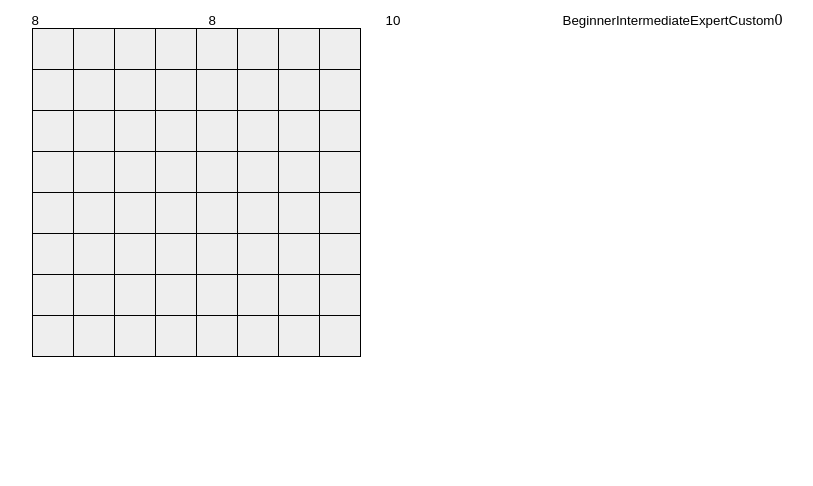
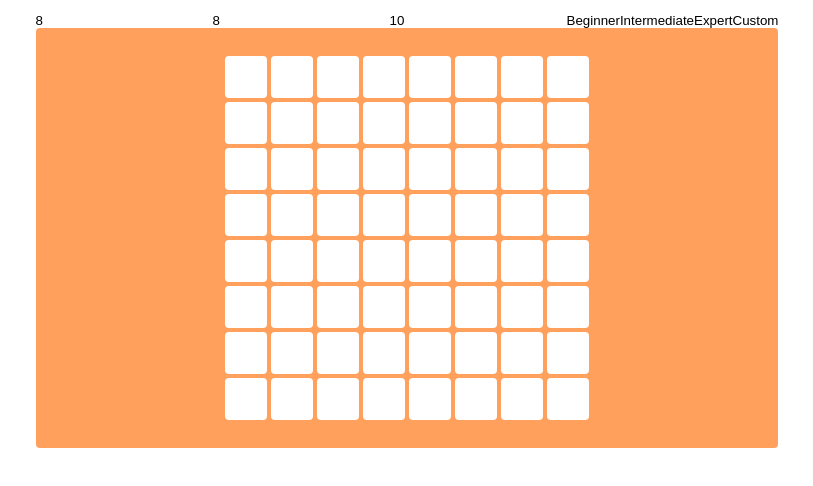
Before and after one commit to yyuli/minesweeper, a React (Create React App) app: page / in a window 1280 px wide. Shown: the top 486 px of the page, without its empty margins (233-1046 px from the left). Built offline with nearby package versions, Linux system fonts and the light colour scheme.

Commit message:
Fix: Board Style 분리

```diff
--- a/src/components/Board/Board.jsx
+++ b/src/components/Board/Board.jsx
@@ -1,4 +1,4 @@
-import React, { useEffect, useState } from "react";
+import React, { useEffect } from "react";
 import { CELL } from "../../constant/constant";
 import { useSelector, useDispatch } from "react-redux";
 import { createMine } from "../../utils/createMine";
@@ -6,31 +6,19 @@ import { plantMine } from "../../utils/plantMine";
 import {
   startGame,
   updateBoard,
-  openCell,
   clickedMine,
   updateCell,
   incrementTimer,
   openCellAsync,
   setStatus,
 } from "../../store/boardSlice";
-import styled from "styled-components";
-const Td = styled.td`
-  width: 40px;
-  height: 40px;
-  border: 1px solid black;
-  /* color: #fff; */
-  background-color: ${({ cellData }) => {
-    switch (cellData) {
-      case 0:
-        return "#fff";
-      case -1:
-      case -7:
-        return "#eee";
-      default:
-        return "#fff";
-    }
-  }};
-`;
+import {
+  BoardWrap,
+  BoardTable,
+  BoardTd,
+  BoardText,
+  BoardResultP,
+} from "./BoardStyle";
 
 export default function Board() {
   const dispatch = useDispatch();
@@ -40,7 +28,6 @@ export default function Board() {
   const boardData = useSelector((state) => state.board.boardData);
   const stopGame = useSelector((state) => state.board.stop);
   const result = useSelector((state) => state.board.result);
-  const time = useSelector((state) => state.board.timer);
   const status = useSelector((state) => state.board.status);
 
   const getText = (code) => {
@@ -48,7 +35,7 @@ export default function Board() {
       case CELL.NORMAL:
         return "";
       case CELL.MINE:
-        return "X";
+        return "";
       case CELL.CLICKED_MINE:
         return "💣";
       case CELL.FLAG_MINE:
@@ -91,7 +78,6 @@ export default function Board() {
       case CELL.QUESTION_MINE:
         break;
       case CELL.NORMAL:
-        // dispatch(openCell({ rowIndex, colIndex }));
         dispatch(openCellAsync({ rowIndex, colIndex }));
         break;
       case CELL.MINE:
@@ -124,27 +110,28 @@ export default function Board() {
   };
   return (
     <>
-      {time}
-      {result}
-      <table>
+      <BoardWrap>
+        <BoardTable>
           <tbody>
             {boardData.length > 0 &&
               boardData.map((row, rowIndex) => (
                 <tr key={rowIndex}>
                   {row.map((col, colIndex) => (
-                  <Td
+                    <BoardTd
                       key={colIndex}
                       cellData={col}
                       onClick={() => onLeftClick(rowIndex, colIndex)}
                       onContextMenu={(e) => onRightClick(e, rowIndex, colIndex)}
                     >
-                    {getText(col)}
-                  </Td>
+                      <BoardText>{getText(col)}</BoardText>
+                    </BoardTd>
                   ))}
                 </tr>
               ))}
           </tbody>
-      </table>
+        </BoardTable>
+      </BoardWrap>
+      <BoardResultP>{result}</BoardResultP>
     </>
   );
 }
--- /dev/null
+++ b/src/components/Board/BoardStyle.jsx
@@ -0,0 +1,51 @@
+import styled from "styled-components";
+import { CELL } from "../../constant/constant";
+
+const BoardWrap = styled.div`
+  background-color: #ffa05d;
+  border-radius: 4px;
+  display: flex;
+  justify-content: center;
+  padding: 24px;
+  box-sizing: border-box;
+`;
+const BoardTable = styled.table`
+  border-collapse: separate;
+  border-spacing: 4px;
+`;
+const BoardTd = styled.td`
+  position: relative;
+  width: 42px;
+  height: 42px;
+  border-radius: 4px;
+  background-color: ${({ cellData }) => {
+    switch (cellData) {
+      case CELL.OPENED:
+        return "#fff3ac";
+      case CELL.NORMAL:
+      case CELL.MINE:
+      case CELL.CLICKED_MINE:
+      case CELL.FLAG_MINE:
+      case CELL.FLAG:
+      case CELL.QUESTION_MINE:
+      case CELL.QUESTION:
+        return "#fff";
+      default:
+        return "#fff3ac";
+    }
+  }};
+`;
+const BoardText = styled.span`
+  position: absolute;
+  top: 50%;
+  left: 50%;
+  transform: translate(-50%, -50%);
+  font-weight: bolder;
+  font-size: 20px;
+  color: #bb794b;
+`;
+const BoardResultP = styled.p`
+  font-size: 18px;
+  margin-top: 10px;
+`;
+export { BoardWrap, BoardTable, BoardTd, BoardText, BoardResultP };
```
Lines whose indentation alone changed are shown as unchanged.
